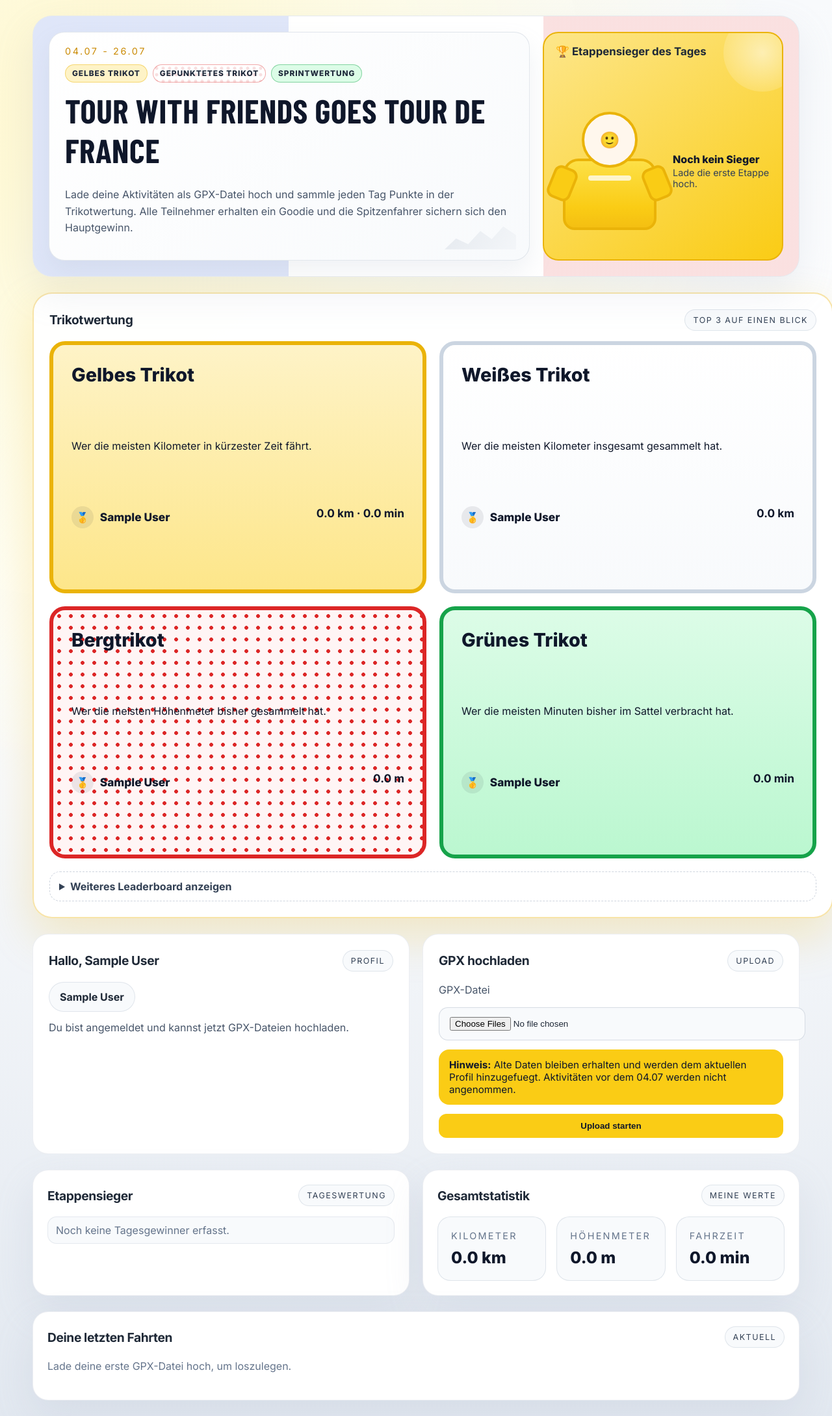
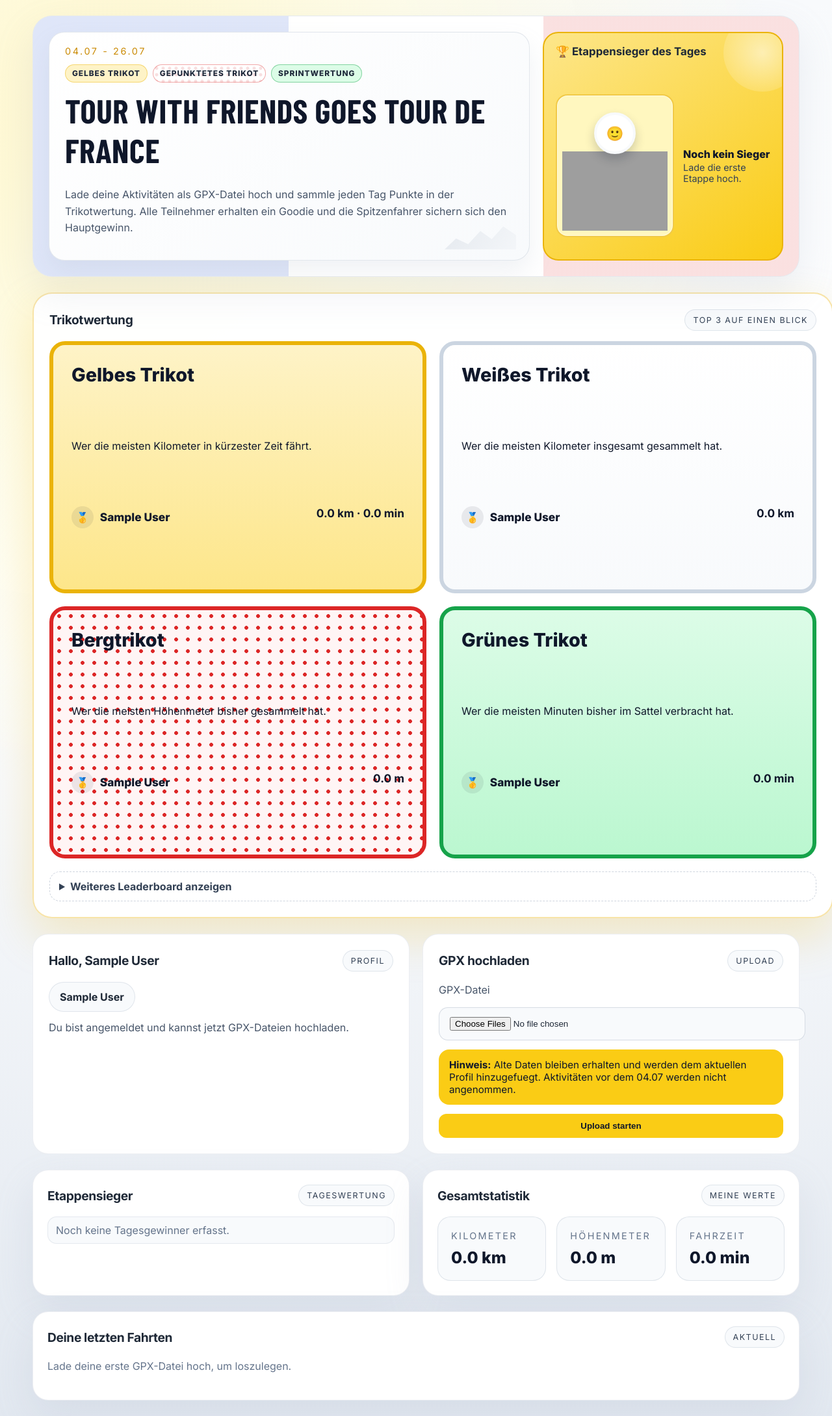
Before and after one commit to carlottadietz/tourwithfriends, a Flask app: page / in a window 1280 px wide. Shown: the whole page at 65% size. Run offline with Flask 3, Linux system fonts and the light colour scheme; the visitor is signed in with stand-in values (Sample User, id 1); data comes from the database, SQL or seed files in the repository; data that the repository does not hold is empty; some libraries are stand-ins or nearby versions; some web fonts are replaced; grey boxes are pictures that could not be loaded.

Commit message:
Etappensieger als Foto-Cutout mit Profilbild-Gesicht darstellen

```diff
--- a/templates/index.html
+++ b/templates/index.html
@@ -40,15 +40,47 @@
     .stage-hero::before { content: ""; position: absolute; right: -30px; top: -30px; width: 120px; height: 120px; border-radius: 999px; background: radial-gradient(circle, rgba(255,255,255,0.55), rgba(255,255,255,0)); }
     .stage-hero h3 { margin: 0; font-size: 1.05rem; }
     .winner-row { display: flex; align-items: center; gap: 14px; }
-    .winner-figure { position: relative; width: 166px; height: 190px; flex-shrink: 0; }
-    .winner-head { position: absolute; top: 4px; left: 50%; transform: translateX(-50%); width: 78px; height: 78px; border-radius: 999px; object-fit: cover; border: 4px solid #eab308; background: #fff; z-index: 2; }
-    .winner-head-placeholder { display: inline-flex; align-items: center; justify-content: center; font-size: 1.55rem; color: #0f172a; background: #fff7ed; }
-    .winner-shirt { position: absolute; top: 76px; left: 50%; transform: translateX(-50%); width: 136px; height: 102px; background: linear-gradient(180deg, #fde047 0%, #facc15 70%, #f4bf12 100%); border: 4px solid #eab308; border-radius: 24px 24px 18px 18px; }
-    .winner-shirt::before,
-    .winner-shirt::after { content: ""; position: absolute; top: 8px; width: 30px; height: 44px; background: #facc15; border: 4px solid #eab308; border-radius: 12px; }
-    .winner-shirt::before { left: -24px; transform: rotate(22deg); }
-    .winner-shirt::after { right: -24px; transform: rotate(-22deg); }
-    .winner-shirt-accent { position: absolute; top: 22px; left: 50%; transform: translateX(-50%); width: 66px; height: 8px; border-radius: 999px; background: rgba(255,255,255,0.75); }
+    .winner-photo-figure {
+      position: relative;
+      width: 178px;
+      height: 216px;
+      flex-shrink: 0;
+      border-radius: 18px;
+      border: 2px solid rgba(234,179,8,0.65);
+      background: #fff7bf;
+      box-shadow: inset 0 0 0 1px rgba(255,255,255,0.55);
+      overflow: hidden;
+    }
+    .winner-cutout {
+      position: absolute;
+      inset: 8px 8px 8px 8px;
+      background-image: url("{{ url_for('uploaded_file', filename='etappensieger_cutout.png') }}");
+      background-position: center bottom;
+      background-repeat: no-repeat;
+      background-size: contain;
+    }
+    .winner-head {
+      position: absolute;
+      top: 26px;
+      left: 50%;
+      transform: translateX(-50%);
+      width: 56px;
+      height: 56px;
+      border-radius: 999px;
+      object-fit: cover;
+      border: 4px solid #f8fafc;
+      box-shadow: 0 8px 16px rgba(15,23,42,0.2);
+      background: #fff;
+      z-index: 2;
+    }
+    .winner-head-placeholder {
+      display: inline-flex;
+      align-items: center;
+      justify-content: center;
+      font-size: 1.35rem;
+      color: #0f172a;
+      background: #fff;
+    }
     .winner-text { display: grid; gap: 2px; }
     .winner-name { font-size: 1rem; font-weight: 900; color: #0f172a; }
     .winner-meta { font-size: 0.9rem; color: #334155; }
@@ -180,15 +212,13 @@
         <h3>🏆 Etappensieger des Tages</h3>
         {% if daily_winners %}
           <div class="winner-row">
-            <div class="winner-figure">
+            <div class="winner-photo-figure">
+              <span class="winner-cutout" aria-hidden="true"></span>
               {% if daily_winners[0].profile_image %}
                 <img class="winner-head" src="{{ url_for('uploaded_file', filename=daily_winners[0].profile_image) }}" alt="Profilbild von {{ daily_winners[0].user_name }}">
               {% else %}
                 <span class="winner-head winner-head-placeholder">🙂</span>
               {% endif %}
-              <span class="winner-shirt" aria-hidden="true">
-                <span class="winner-shirt-accent"></span>
-              </span>
             </div>
             <div class="winner-text">
               <span class="winner-name">{{ daily_winners[0].user_name }}</span>
@@ -198,11 +228,9 @@
           <p class="hero-note">🚴 Gelbes Trikot-Modus: Vollgas auf dem Rad und Platz 1 sichern.</p>
         {% else %}
           <div class="winner-row">
-            <div class="winner-figure" aria-hidden="true">
+            <div class="winner-photo-figure" aria-hidden="true">
+              <span class="winner-cutout"></span>
               <span class="winner-head winner-head-placeholder">🙂</span>
-              <span class="winner-shirt">
-                <span class="winner-shirt-accent"></span>
-              </span>
             </div>
             <div class="winner-text">
               <span class="winner-name">Noch kein Sieger</span>
```
